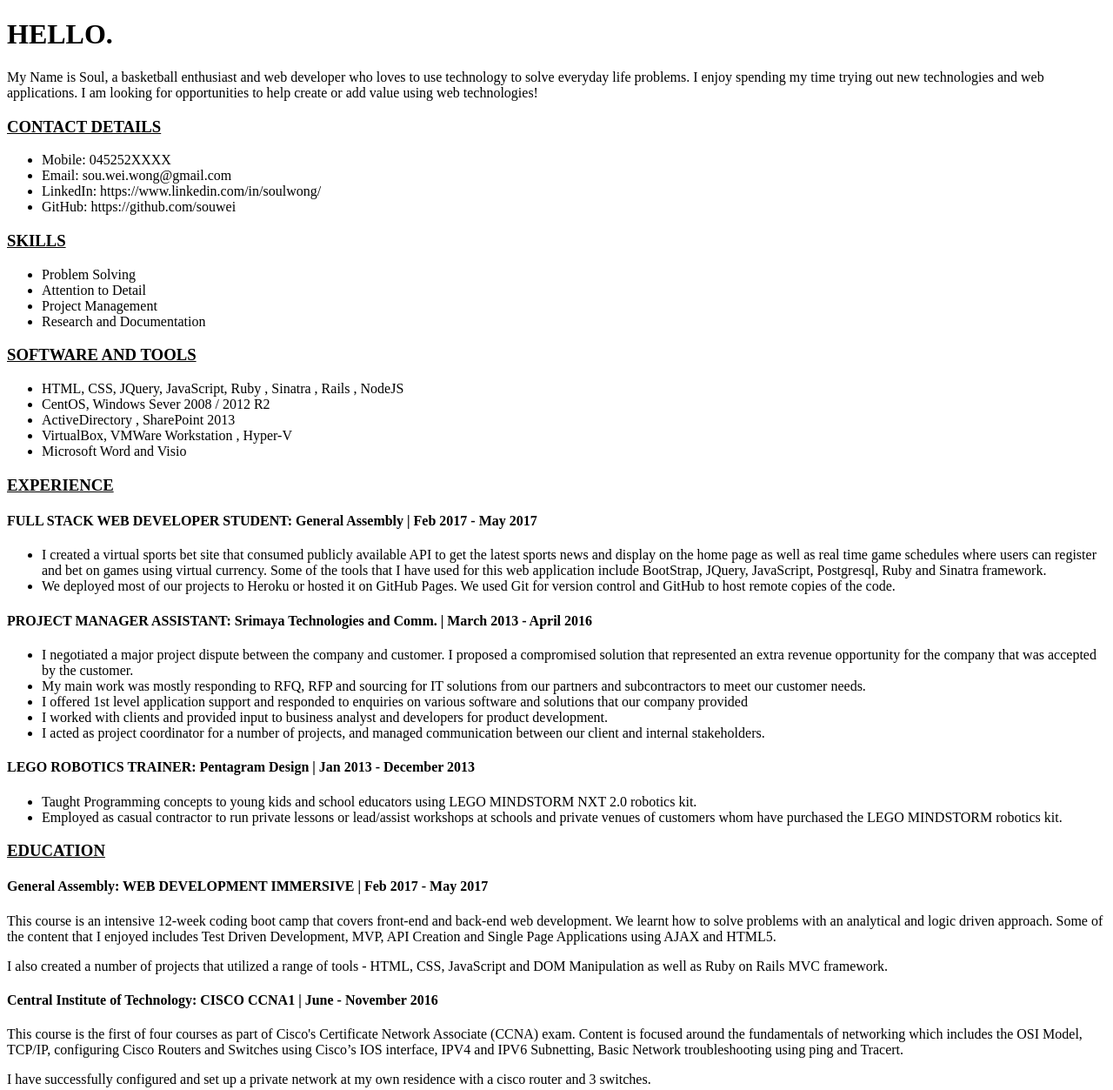
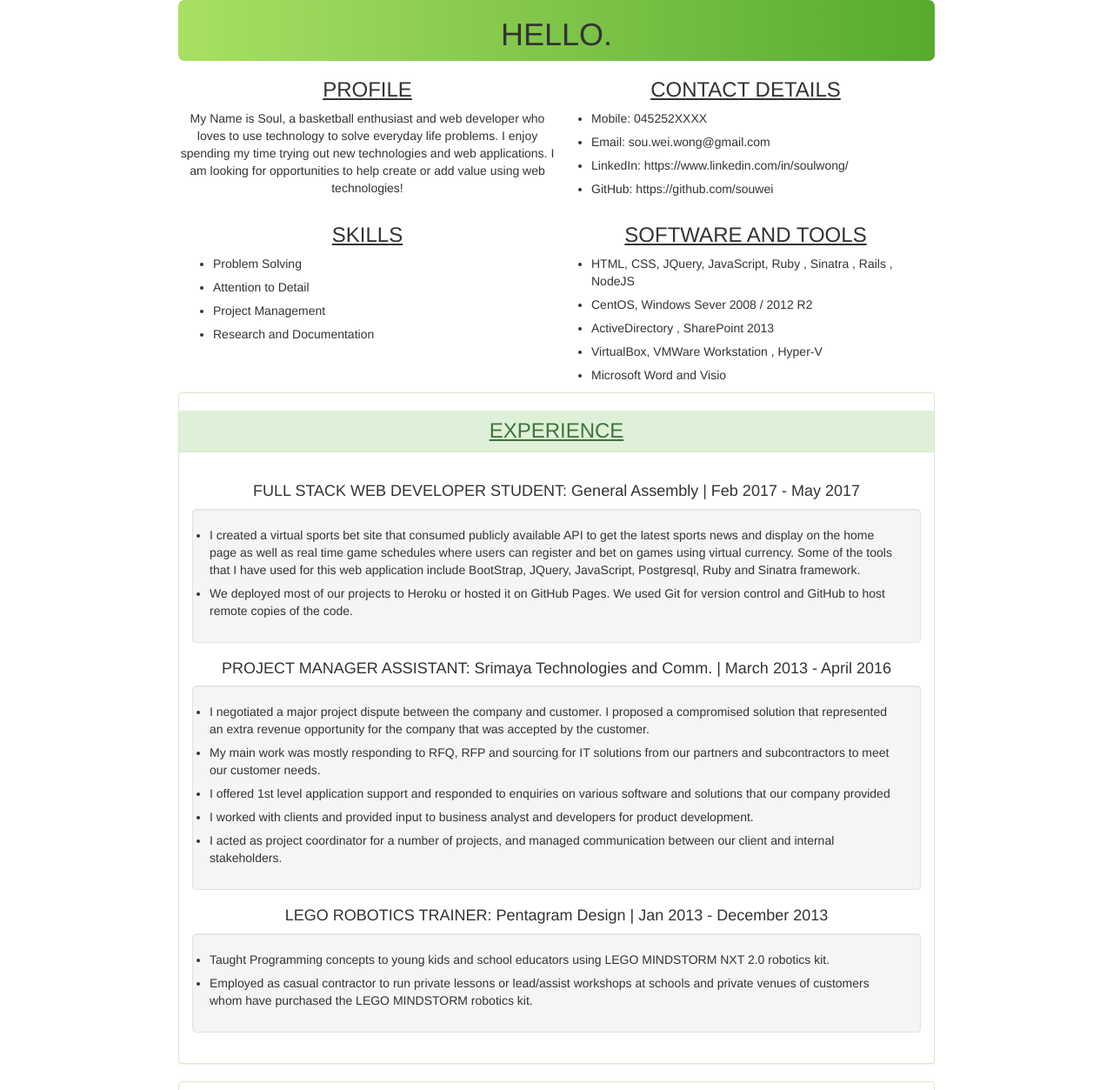
Before and after one commit to souwei/resume-repo, a plain HTML site: page index.html in a window 1280 px wide. Shown: the top 1253 px of the page at 87% size. Drawn offline with nearby package versions, Linux system fonts and the light colour scheme.

Commit message:
added styling w bootstrap and flexbox layout

```diff
--- a/index.html
+++ b/index.html
@@ -2,21 +2,71 @@
 <html>
 <head>
 	<title>Soul Wong's Resume</title>
+	<link rel="stylesheet" type="text/css" href="https://maxcdn.bootstrapcdn.com/bootstrap/3.3.7/css/bootstrap.min.css">
 	<style type="text/css">
 		h3{
 			text-decoration: underline;
 		}
+
+		div{
+			text-align: center;
+
+
+		}
+
+		div ul{
+			text-align: left;
+		}
+
+		div ul li{
+			margin-bottom: 0.5em;
+		}
+
+		.container{
+			display: flex;
+			justify-content: center;
+			flex-direction: column;
+			width:900px;
+			margin:0 auto;
+		}
+
+		.two_columns{
+			display:flex;
+			justify-content: space-between;
+		}
+
+		h1{
+			text-align: center;
+		}
+
+		.flex_ele{
+			flex:1;
+		}
+
+		.hello_caption{
+			border-radius: .5em;
+			background: #56ab2f; /* fallback for old browsers */
+			background: -webkit-linear-gradient(to left, #56ab2f , #a8e063); /* Chrome 10-25, Safari 5.1-6 */
+			background: linear-gradient(to left, #56ab2f , #a8e063); /* W3C, IE 10+/ Edge, Firefox 16+, Chrome 26+, Opera 12+, Safari 7+ */
+		}
+
+
 	</style>
 </head>
 <body>
 	<div class="container">
 
-		<div class="profile">
+		<div class="hello_caption">
 			<h1>HELLO.</h1>
+		</div>
+
+		<div class="two_columns">
+			<div class="profile flex_ele">
+				<h3>PROFILE</h3>
 				<p>My Name is Soul, a basketball enthusiast and web developer who loves to use technology to solve everyday life problems. I enjoy spending my time trying out new technologies and web applications. I am looking for opportunities to help create or add value using web technologies!</p>
 			</div>
 
-		<div class="contact">
+			<div class="contact flex_ele">
 				<h3>CONTACT DETAILS</h3>
 				<ul>
 					<li>Mobile: 045252XXXX</li>
@@ -25,8 +75,10 @@
 					<li>GitHub: https://github.com/souwei</li>
 				</ul>
 			</div>
+		</div>
 
-		<div class="skills">
+		<div class="two_columns">
+			<div class="skills flex_ele">
 				<h3>SKILLS</h3>
 				<ul>
 					<li>Problem Solving</li>
@@ -36,7 +88,7 @@
 				</ul>
 			</div>
 
-		<div class="tools">
+			<div class="tools flex_ele">
 				<h3>SOFTWARE AND TOOLS</h3>
 				<ul>
 					<li>HTML, CSS, JQuery, JavaScript, Ruby , Sinatra , Rails , NodeJS</li>
@@ -46,17 +98,19 @@
 					<li>Microsoft Word and Visio</li>
 				</ul>
 			</div>
+		</div>
 
-		<div class="experience">
-			<h3>EXPERIENCE</h3>
+		<div class="experience panel panel-success">
+			<h3 class="panel-heading">EXPERIENCE</h3>
+			<div class="panel-body">
 				<h4>FULL STACK WEB DEVELOPER STUDENT: General Assembly | Feb 2017 - May 2017</h4>
-			<ul>
+				<ul class="well">
 					<li>I created a virtual sports bet site that consumed publicly available API to get the latest sports news and display on the home page as well as real time game schedules where users can register and bet on games using virtual currency. Some of the tools that I have used for this web application include BootStrap, JQuery, JavaScript, Postgresql, Ruby and Sinatra framework.</li>
 					<li>We deployed most of our projects to Heroku or hosted it on GitHub Pages. We used Git for version control and GitHub to host remote copies of the code.</li>
 				</ul>
 
 				<h4>PROJECT MANAGER ASSISTANT: Srimaya Technologies and Comm. | March 2013 - April 2016</h4>
-			<ul>
+				<ul class="well">
 					<li>I negotiated a major project dispute between the company and customer. I proposed a compromised solution that represented an extra revenue opportunity for the company that was accepted by the customer.</li>
 					<li>My main work was mostly responding to RFQ, RFP and sourcing for IT solutions from our partners and subcontractors to meet our customer needs.</li>
 					<li>I offered 1st level application support and responded to enquiries on various software and solutions that our company provided</li>
@@ -65,36 +119,34 @@
 				</ul>
 
 				<h4>LEGO ROBOTICS TRAINER: Pentagram Design | Jan 2013 - December 2013</h4>
-			<ul>
+				<ul class="well">
 					<li>Taught Programming concepts to young kids and school educators using LEGO MINDSTORM NXT 2.0 robotics kit. </li>
 					<li>Employed as casual contractor to run private lessons or lead/assist workshops at schools and private venues of customers whom have purchased the LEGO MINDSTORM robotics kit.</li>
 				</ul>
 			</div>
+		</div>
 
-		<div class="education">
-			<h3>EDUCATION</h3>
+		<div class="education panel panel-success">
+			<h3 class="panel-heading">EDUCATION</h3>
+			<div class="panel-body">
 				<h4>General Assembly: WEB DEVELOPMENT IMMERSIVE | Feb 2017 - May 2017</h4>
-			<p>
-				This course is an intensive 12-week coding boot camp that covers front-end and back-end web development. We learnt how to solve problems with an analytical and logic driven approach. Some of the content that I enjoyed includes Test Driven Development, MVP, API Creation and Single Page Applications using AJAX and HTML5.
-			</p>
-			<p>
+				<p class="well">
+					WDI is an intensive 12-week coding boot camp that covers front-end and back-end web development. We learnt how to solve problems with an analytical and logic driven approach. Some of the content that I enjoyed includes Test Driven Development, MVP, API Creation and Single Page Applications using AJAX and HTML5.
+
 					I also created a number of projects that utilized a range of tools - HTML, CSS, JavaScript and DOM Manipulation as well as Ruby on Rails MVC framework.
 				</p>
 
 				<h4>Central Institute of Technology: CISCO CCNA1 | June - November 2016 </h4>
-			<p>
+				<p class="well">
 					This course is the first of four courses as part of Cisco's Certificate Network Associate (CCNA) exam. Content is focused around the fundamentals of networking which includes the OSI Model, TCP/IP, configuring Cisco Routers and Switches using Cisco’s IOS interface, IPV4 and IPV6 Subnetting, Basic Network troubleshooting using ping and Tracert.
-			</p>
-			<p>
 					I have successfully configured and set up a private network at my own residence with a cisco router and 3 switches.
 				</p>
 
 				<h4>RMIT University: MASTERS OF BUSINESS INFORMATION TECHNOLOGY (Distinction) | 2011 - 2012</h4>
-			<p>
+				<p class="well">
 					I studied this course to expand my understanding of I.T that has become a huge part of our everyday lives, which is not just limited to a business context. I published an academic journal that examines the Health care industry from a Knowledge management perspective. My journal was also published as a chapter for the book "Lean thinking For Healthcare" (Healthcare Delivery in the Information Age Series).
 				</p>
-
-
+			</div>
 		</div>
 	</div>
 
```
Also changed, not shown: index_v1.html (added, +102 -0 lines), 1 other file. Lines whose indentation alone changed are shown as unchanged.
